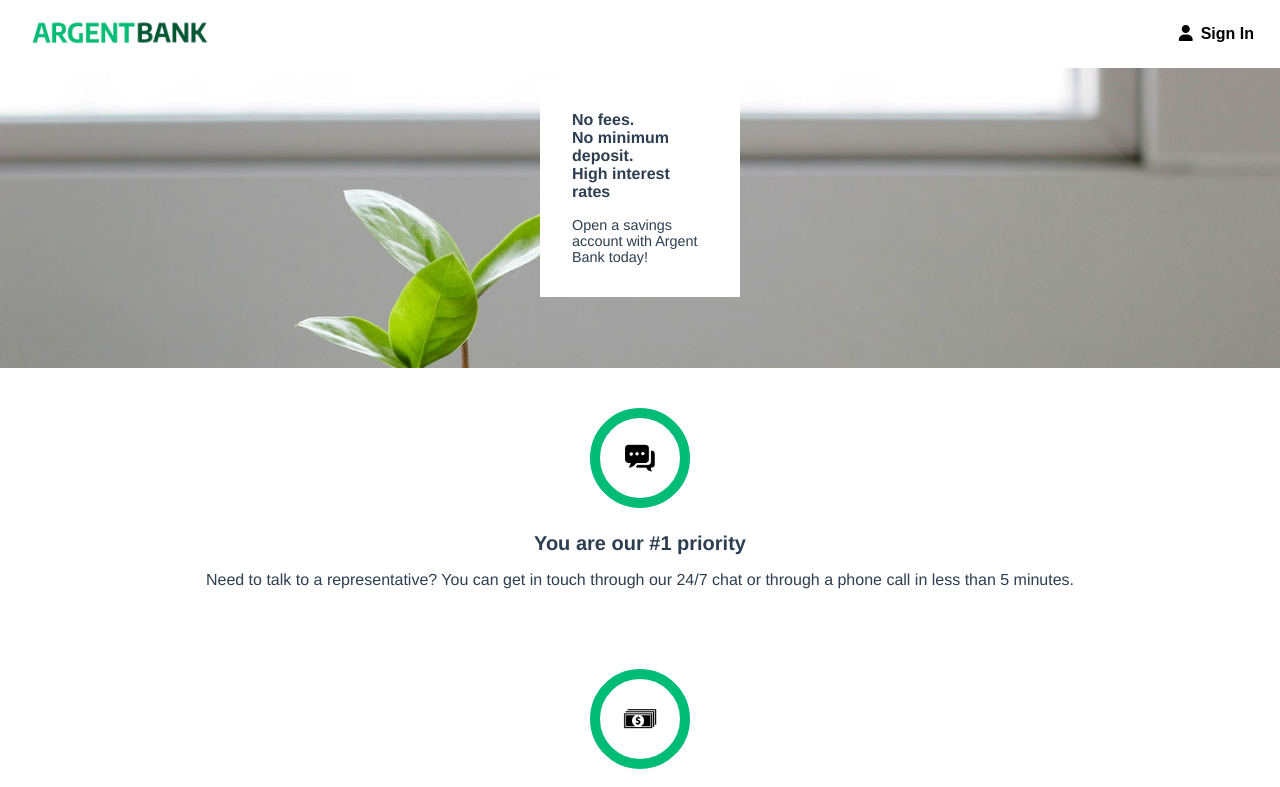
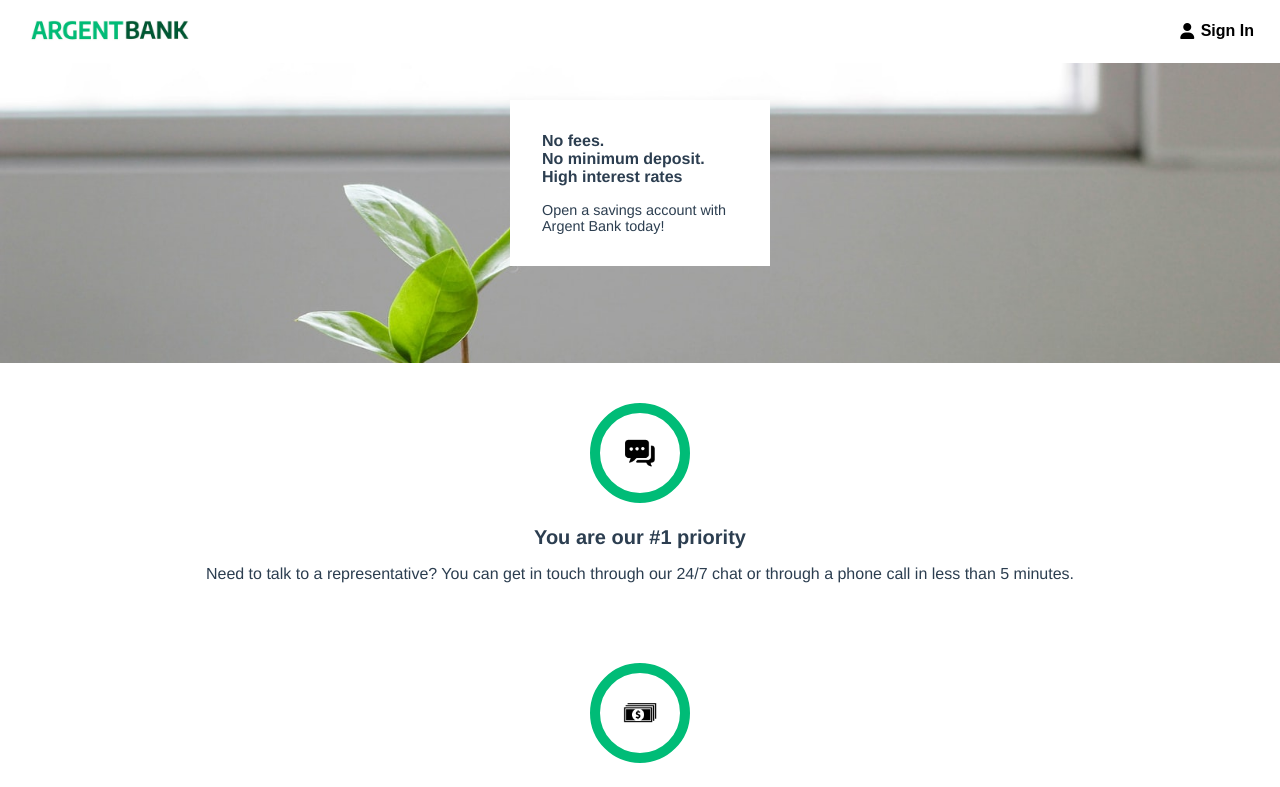
Before and after one commit to Flow2510/ArgentBank, a React (Vite) app: page / in a window 1280 px wide. Shown: the top 787 px of the page. Built offline with nearby package versions, Linux system fonts and the light colour scheme.

Commit message:
ajout de regles css

```diff
--- a/src/components/header/header.scss
+++ b/src/components/header/header.scss
@@ -5,7 +5,12 @@
     padding: 5px 20px;
 
     &__logo{
-        max-width: 200px;
+        max-width: 180px;
+    }
+
+    &__nav{
+        display: flex;
+        align-items: center;
     }
 
     &__link{
@@ -15,7 +20,7 @@
     }
 
     &__icon{
-        margin-right: 0.5rem;
+        margin-right: 0.2rem;
     }
 
     &__button{
@@ -23,5 +28,9 @@
         background-color: white;
         font-weight: bold;
         font-size: 1rem;
+        display: flex;
+        gap: 0.2rem;
+        align-items: center;
+        text-align: left;
     }
 }
--- a/src/pages/home/home.scss
+++ b/src/pages/home/home.scss
@@ -19,7 +19,7 @@
     &__content{
         background-color: white;
         padding: 2rem;
-        width: 200px;
+        width: 260px;
         margin: 0 auto;
         transform: translatey(-30px);
 
--- a/src/pages/user/user.jsx
+++ b/src/pages/user/user.jsx
@@ -38,10 +38,10 @@ export default function User() {
         {info && (
           <section className='user'>
             <div className='user__content'>
-              <h1 className='user__content-title'>Welcome back {info.firstName}<br />{info.lastName}</h1>
+              <h1 className='user__content-title'>Welcome back<br />{info.firstName} {info.lastName}</h1>
               <button className='user__content-button'>Edit Name</button>
             </div>
-            <div>
+            <div className='user__gallery'>
               <Account
                 account="Argent Bank Checking"
                 count="x8349"
--- a/src/pages/user/user.scss
+++ b/src/pages/user/user.scss
@@ -8,10 +8,27 @@
 .user{
     text-align: center;
 
+    &__gallery{
+        display: flex;
+        flex-direction: column;
+        gap: 2rem;
+        margin: 1rem 0;
+    }
+
     &__content{
+
 
         &-title{
             font-size: 2rem;
         }
+
+        &-button{
+            padding: 0.6rem;
+            border-color: #00bc77;
+            background-color: #00bc77;
+            color: white;
+            font-weight: bold;
+            margin: 1rem 0;
+        }
     }
 }
```
